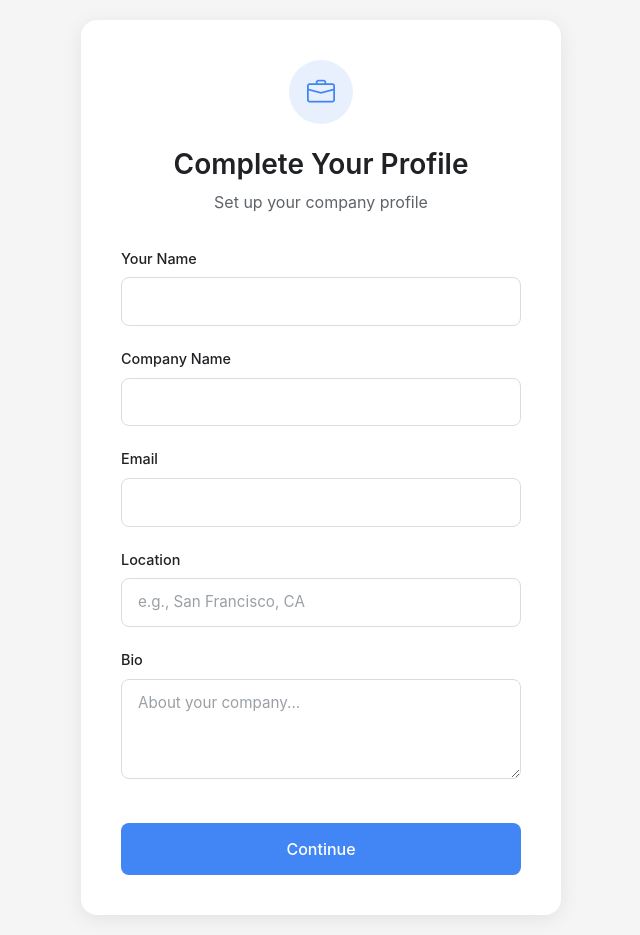
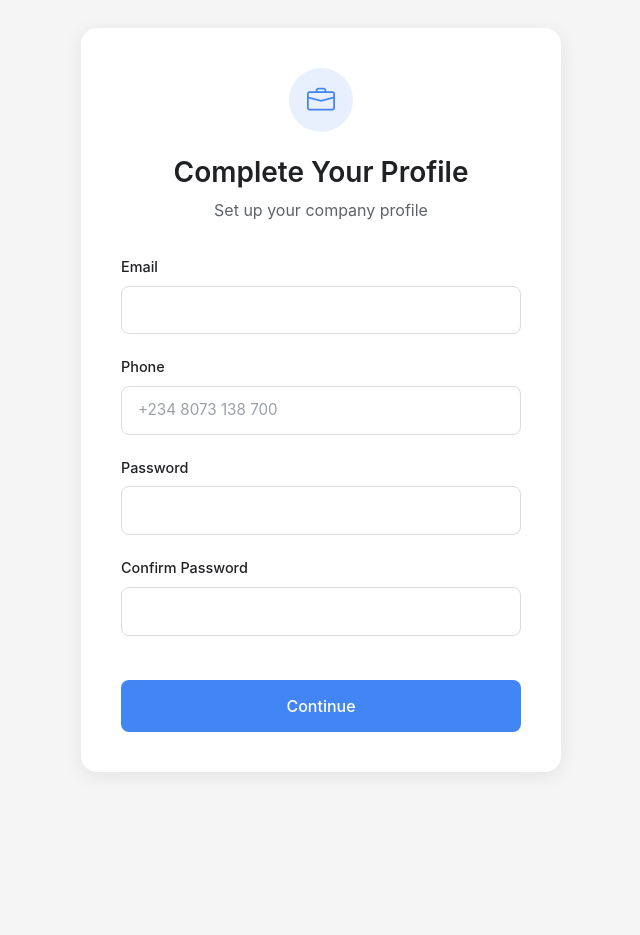
Before and after one commit to nnamdiindu/Job_Application_Management_System, a Flask app: page /company-register in a window 1280 px wide. Shown: the whole page, without its empty margins (319-959 px from the left). After the commit the page ends 732 px from the top, so only its background shows below. Run offline with Flask 3, Linux system fonts and the light colour scheme; some libraries are stand-ins or nearby versions.

Commit message:
Modify company-setup.html

```diff
--- a/templates/company-setup.html
+++ b/templates/company-setup.html
@@ -123,8 +123,18 @@
         <h1 class="profile-title">Complete Your Profile</h1>
         <p class="profile-subtitle">Set up your company profile</p>
 
+        {% with messages = get_flashed_messages(with_categories=true) %}
+            {% if messages %}
+                {% for category, message in messages %}
+                    <div class="alert alert-{{ 'danger' if category == 'error' else category }} alert-dismissible fade show" role="alert">
+                        {{ message }}
+                        <button type="button" class="btn-close" data-bs-dismiss="alert"></button>
+                    </div>
+                {% endfor %}
+            {% endif %}
+        {% endwith %}
         <form action="{{ url_for('company_register') }}" method="post">
-            <div class="mb-3">
+            <!-- <div class="mb-3">
                 <label for="yourName" class="form-label">Your Name</label>
                 <input type="text" class="form-control" id="yourName" name="full-name">
             </div>
@@ -132,22 +142,37 @@
             <div class="mb-3">
                 <label for="companyName" class="form-label">Company Name</label>
                 <input type="text" class="form-control" id="companyName" name="company-name">
-            </div>
+            </div> -->
 
             <div class="mb-3">
                 <label for="companyEmail" class="form-label">Email</label>
                 <input type="email" class="form-control" id="companyEmail" name="company-email">
             </div>
 
+            <!-- <div class="mb-3">
+                <label for="location" class="form-label">Location</label>
+                <input type="text" class="form-control" id="location" placeholder="e.g., Lagos, NG" name="location">
+            </div> -->
+
             <div class="mb-3">
-                <label for="location" class="form-label">Location</label>
-                <input type="text" class="form-control" id="location" placeholder="e.g., San Francisco, CA" name="location">
+                <label for="phone" class="form-label">Phone</label>
+                <input type="tel" class="form-control" id="tel" placeholder="+234 8073 138 700" name="phone">
             </div>
 
             <div class="mb-3">
+                <label for="password" class="form-label">Password</label>
+                <input type="password" class="form-control" id="password" name="password">
+            </div>
+
+            <div class="mb-3">
+                <label for="confirmPassword" class="form-label">Confirm Password</label>
+                <input type="password" class="form-control" id="confirmPassword" name="confirm-password">
+            </div>
+
+            <!-- <div class="mb-3">
                 <label for="bio" class="form-label">Bio</label>
                 <textarea class="form-control" id="bio" name="bio" placeholder="About your company..."></textarea>
-            </div>
+            </div> -->
 
             <button type="submit" class="btn btn-continue">Continue</button>
         </form>
```
